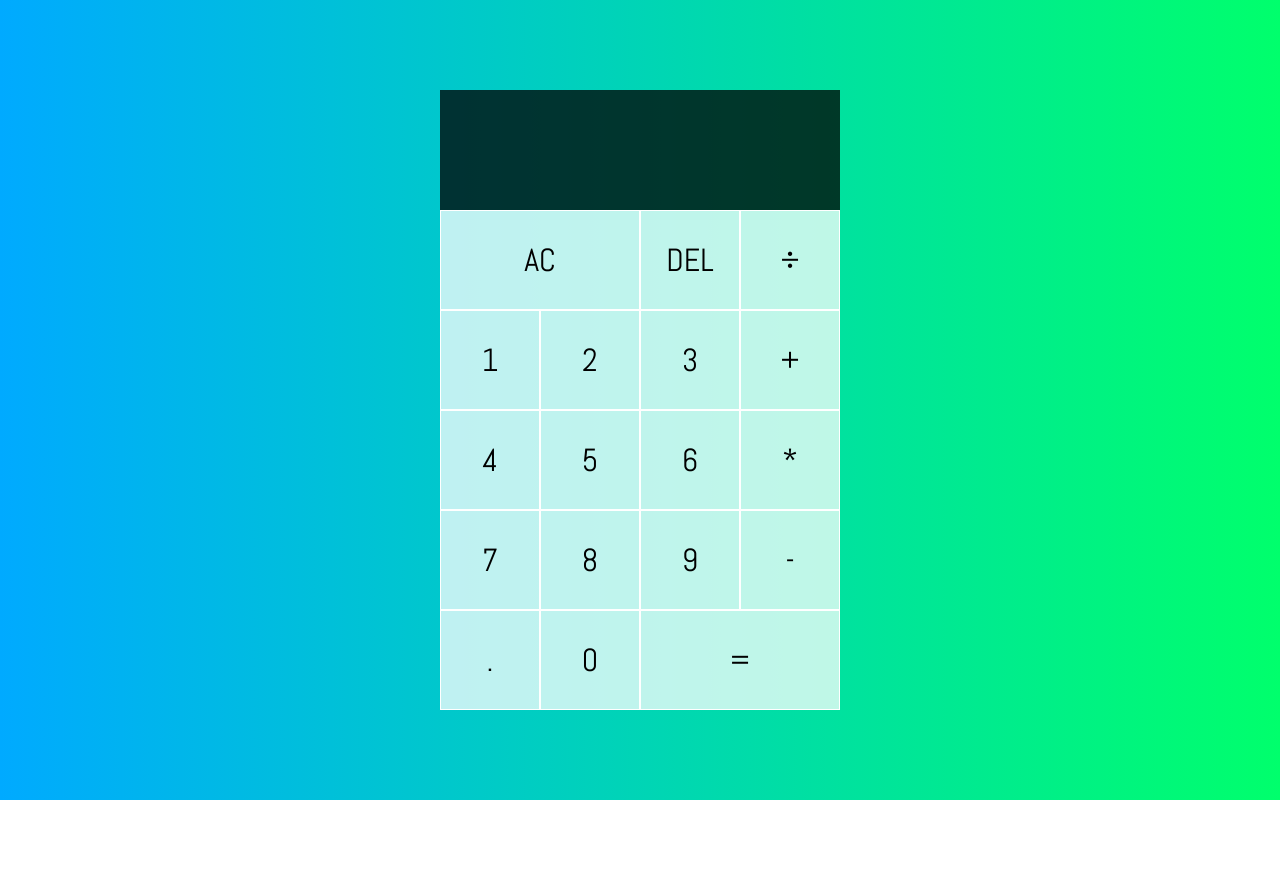
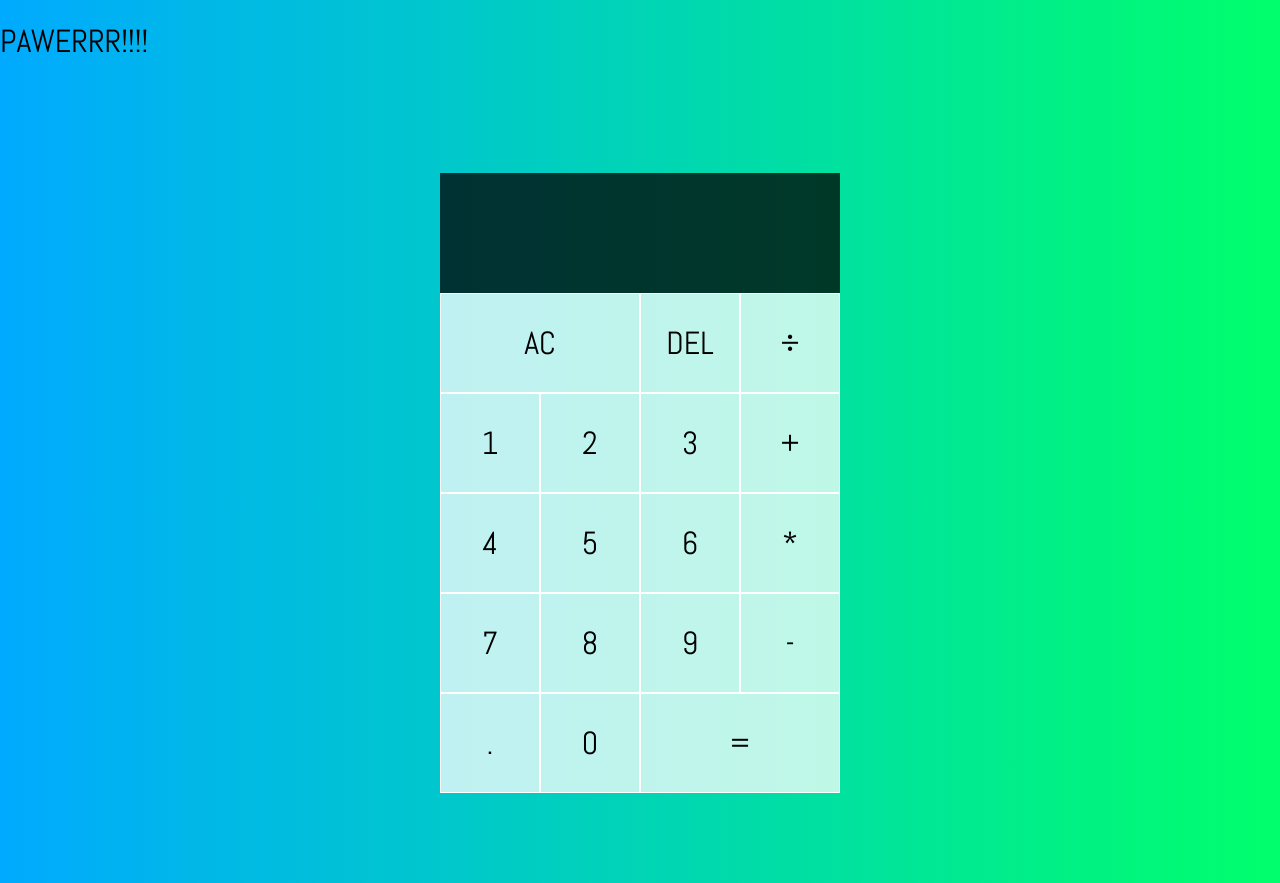
Before and after one commit to HouR-BeaN/calculatorApp, a plain HTML site: page index.html in a window 1280 px wide. Before the commit the page ends 800 px from the top, so only its background shows below. Drawn offline with Linux system fonts and the light colour scheme.

Commit message:
Update index.html

```diff
--- a/index.html
+++ b/index.html
@@ -5,6 +5,7 @@
     <meta http-equiv="X-UA-Compatible" content="IE=edge" />
     <meta name="viewport" content="width=device-width, initial-scale=1.0" />
     <title>Calculator</title>
+    <h1>PAWERRR!!!!</h1>
     <link rel="stylesheet" href="styles.css" />
     <script src="script.js" defer></script>
   </head>
```
